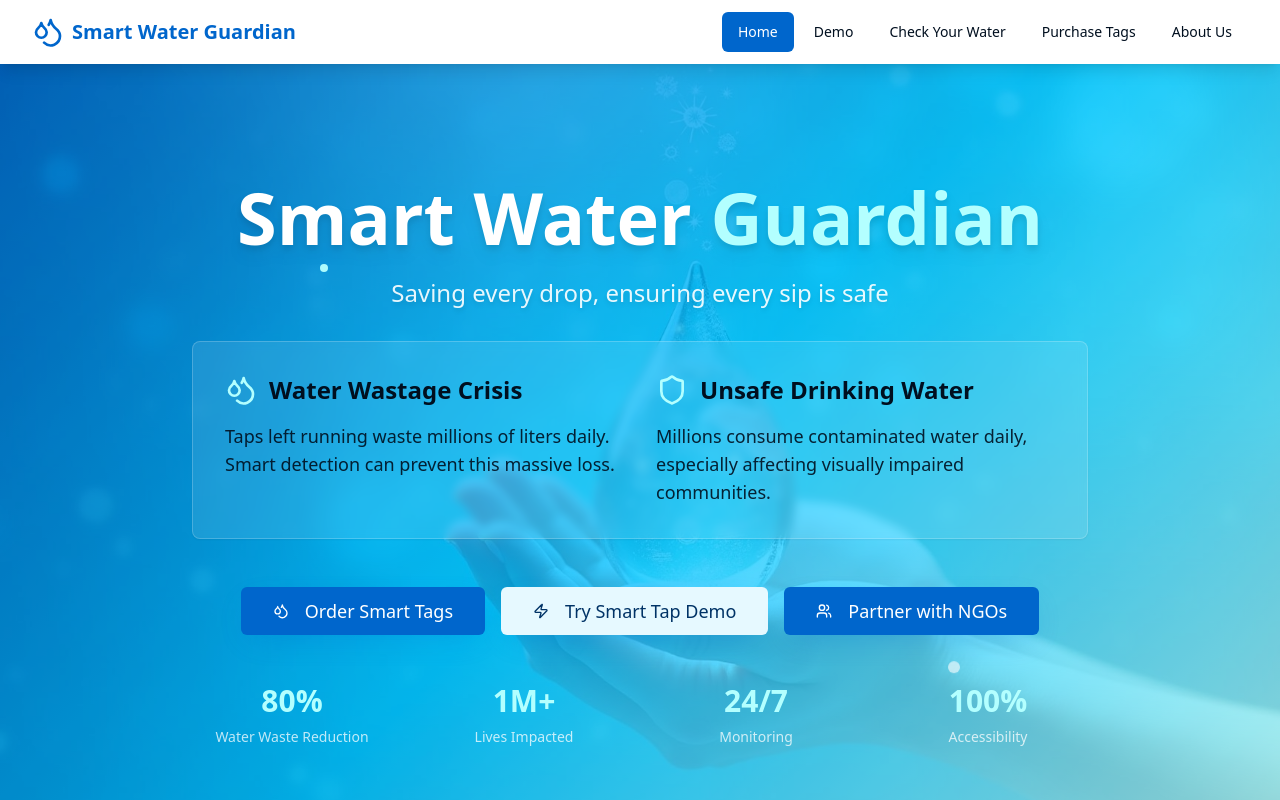
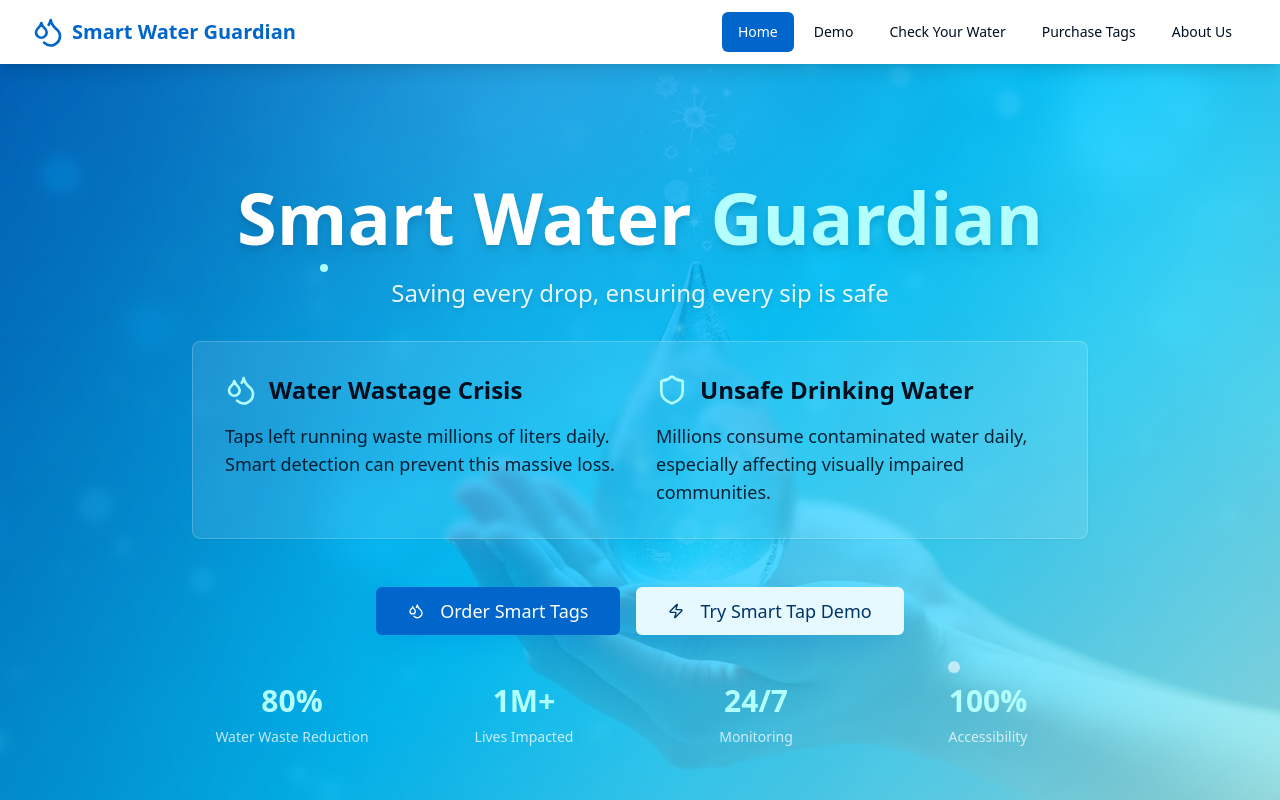
Before and after one commit to Muskan-dharewa/NxtWaveHackathon, a React (Vite) app: page / in a window 1280 px wide. Shown: the top 800 px of the page. Built offline with nearby package versions, Linux system fonts and the light colour scheme.

Commit message:
Remove "Partner with Us" section

```diff
--- a/src/components/HeroSection.tsx
+++ b/src/components/HeroSection.tsx
@@ -74,14 +74,6 @@ const HeroSection = () => {
               <Zap className="h-5 w-5 mr-2" />
               Try Smart Tap Demo
             </Button>
-            <Button
-              size="lg"
-              className="bg-primary text-primary-foreground hover:bg-primary/90 shadow-water text-lg px-8 py-6"
-              onClick={() => document.getElementById('partnership')?.scrollIntoView({ behavior: 'smooth' })}
-            >
-              <Users className="h-5 w-5 mr-2" />
-              Partner with NGOs
-            </Button>
           </div>
 
           {/* Quick stats */}
```
